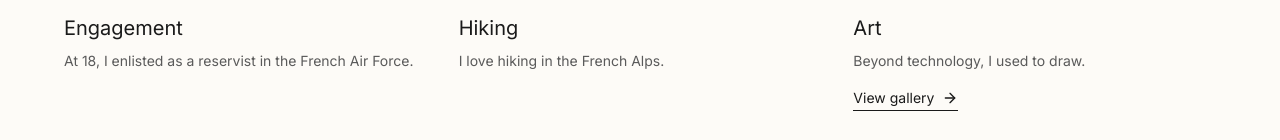
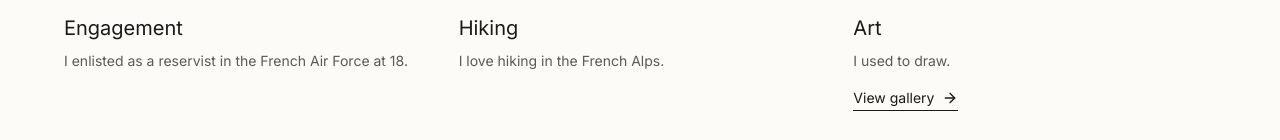
Before and after one commit to VivienP/personal-website, a React (Vite) app: page / in a window 1280 px wide. Shown: the part 3197-3337 px from the top of the page. Built offline with nearby package versions, Linux system fonts and the light colour scheme; a web font is replaced by a local one.

Commit message:
home: tweak Beyond Work captions

```diff
--- a/src/sections/BeyondWork.jsx
+++ b/src/sections/BeyondWork.jsx
@@ -25,7 +25,7 @@ const BeyondWork = () => {
                         <Thumb src="/other/army.jpg" alt="Vivien Perrelle as an Air Force reservist" />
                         <h3 className="text-xl text-primary mb-2">Engagement</h3>
                         <p className="text-sm text-secondary leading-relaxed">
-                            At 18, I enlisted as a reservist in the French Air Force.
+                            I enlisted as a reservist in the French Air Force at 18.
                         </p>
                     </div>
 
@@ -43,7 +43,7 @@ const BeyondWork = () => {
                         <Thumb src="/other/drawing.webp" alt="Charcoal drawing of an eye and flowing hair" />
                         <h3 className="text-xl text-primary group-hover:text-accent transition-colors mb-2">Art</h3>
                         <p className="text-sm text-secondary leading-relaxed mb-3">
-                            Beyond technology, I used to draw.
+                            I used to draw.
                         </p>
                         <span className="inline-flex items-center space-x-2 text-sm text-primary border-b border-primary pb-0.5 group-hover:text-accent group-hover:border-accent transition-colors">
                             <span>View gallery</span>
```
